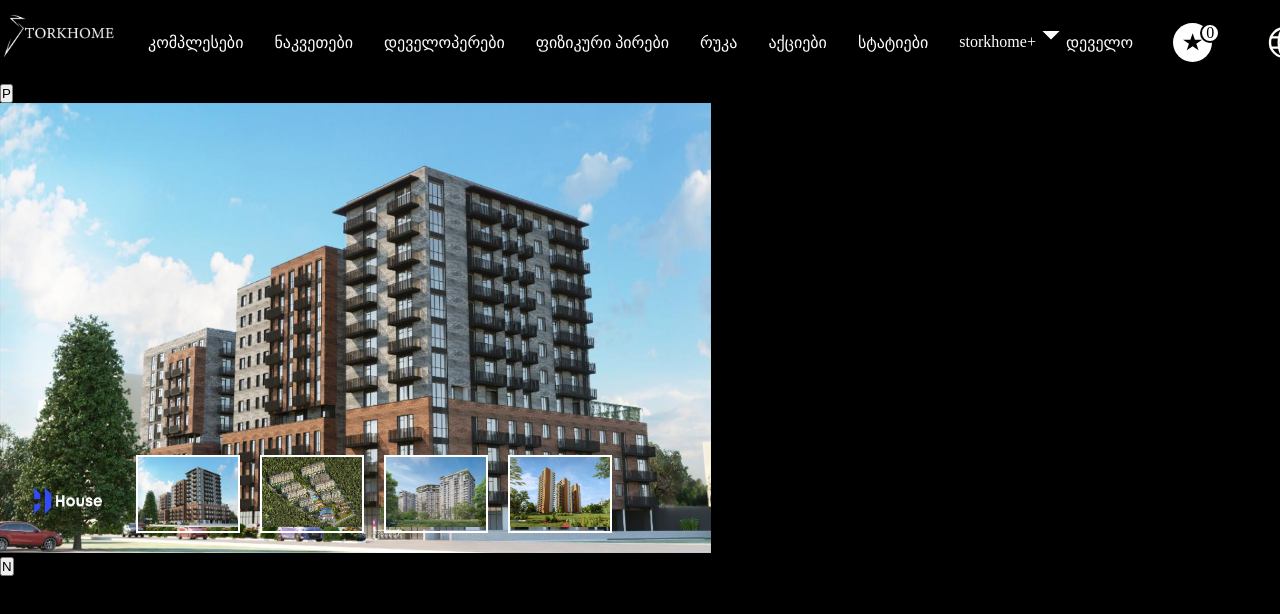
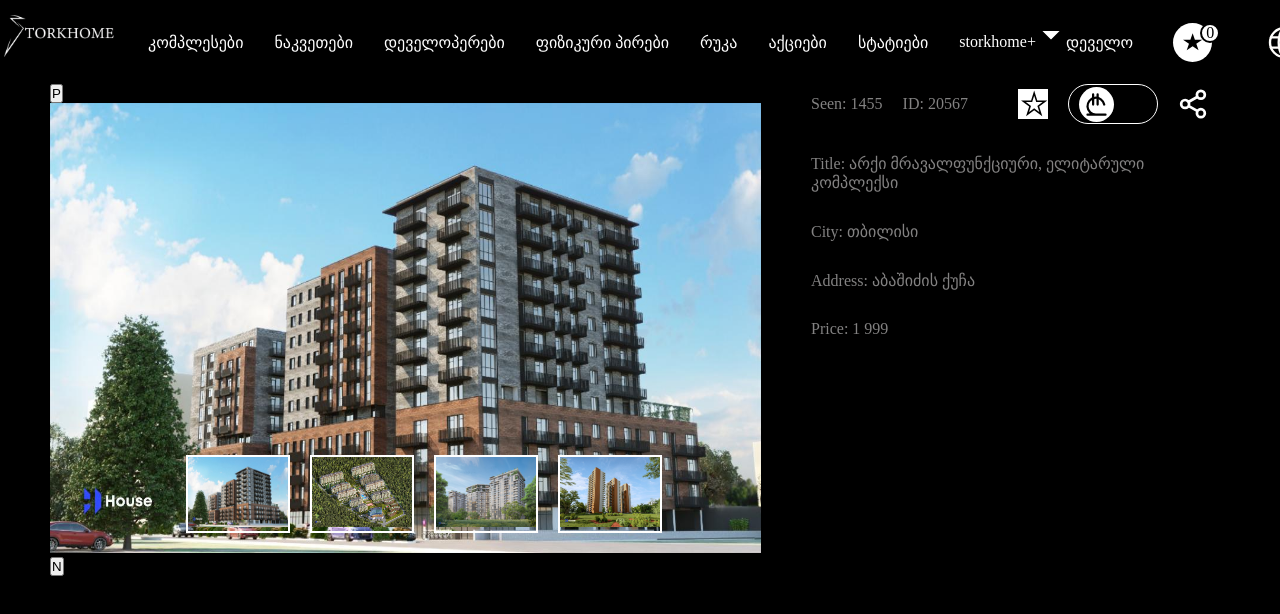
Before and after one commit to PixelPioners-Technologies/elitcity_front, a React (Vite) app: page /eachComplex in a window 1280 px wide. Shown: the top 614 px of the page. Built offline with nearby package versions, Linux system fonts and the light colour scheme; no server answers.

Commit message:
added map for texts

```diff
--- /dev/null
+++ b/src/EachComplexDATA.json
@@ -0,0 +1,20 @@
+[
+  {
+    "seen": 1455,
+    "ID": 20567,
+    "title": "არქი მრავალფუნქციური, ელიტარული კომპლექსი",
+    "city": "თბილისი",
+    "adress": "აბაშიძის ქუჩა",
+    "price": "1 999",
+    "status": "დასრულებული",
+    "space1": "90.54",
+    "space2": "109.15",
+    "flats": 3225,
+    "buildings": 22,
+    "floorStart": -2,
+    "floorEnd": 20,
+    "phoneNumber": 322112112
+
+
+  }
+]
--- a/src/pages/EachComplex.css
+++ b/src/pages/EachComplex.css
@@ -1,12 +1,21 @@
+.eachComplexBox {
+  padding: 0 50px;
+}
+
+.imageAndTextInfos {
+  display: flex;
+  gap: 50px;
+}
+
+.imageSliderBox {
+  display: flex;
+  flex-direction: column;
+  position: relative;
+}
 
 .bigImageBox {
   width: 711px;
 
-}
-.imageSliderBox {
-  display: flex;
-  flex-direction: column;
-  position: relative;
 }
 
 .miniImagesBox {
@@ -35,3 +44,31 @@
 /* .clicked {
   scale: 1.1;
 } */
+
+
+.complexTextsBox {
+  width: 100%;
+  display: flex;
+  flex-direction: column;
+  gap: 30px;
+}
+
+.seenIdFavouriteAndOthersBox {
+  /* color: white; */
+  display: flex;
+  /* justify-content: space-around; */
+  gap: 50px;
+
+
+}
+
+.seenAndIdBox {
+  display: flex;
+  gap: 20px;
+  align-items: center;
+}
+
+.favouriteDollarAndShareBox {
+  display: flex;
+  gap: 20px;
+}
--- a/src/pages/EachComplex.jsx
+++ b/src/pages/EachComplex.jsx
@@ -1,5 +1,14 @@
 import  { useState } from 'react';
 import './EachComplex.css';
+import DATA from '../EachComplexDATA.json';
+import { motion } from "framer-motion";
+import lari from '../assets/lari-svgrepo-com.svg';
+import dollar from '../assets/dollar-svgrepo-com.svg';
+import star from '../assets/Star for Each Complex Page.svg';
+import share from '../assets/ShareImage.svg';
+
+
+
 
 import img1 from '../assets/ComplexesPhotos/0zzz.jpg';
 import img2 from '../assets/ComplexesPhotos/1zz.jpg';
@@ -45,8 +54,18 @@ export default function EachComplex() {
     setWordData(wordSlider);
   };
 
+
+  // for toggle DOllar AND LARI ---==---(START)
+  const [isOn, setIsOn] = useState(false);
+  const toggleSwitch = () => setIsOn(!isOn);
+  // -----===--------(END)
+
+
   return (
-    <div className="each-complex">
+    <div className="eachComplexBox">
+      <div className='imageAndTextInfos'>
+
+      {/* Complexes photos info */}
       <div className='imageSliderBox'>
         <div className='bigImageBox'>
           <button className='btns' onClick={handlePrevious}>P</button>
@@ -74,6 +93,65 @@ export default function EachComplex() {
           ))}
         </div>
       </div>
+        {/* --------- */}
+
+      {/* complex text info */}
+
+      {DATA.map((complex, index) => (
+        <div key={index} className='complexTextsBox'>
+          <div className='seenIdFavouriteAndOthersBox'>
+            <div className='seenAndIdBox'>
+              <p style={{color: '#838282'}} >Seen: {complex.seen}</p>
+              <p style={{color: '#838282'}}>ID: {complex.ID}</p>
+            </div>
+
+            <div className='favouriteDollarAndShareBox'>
+              {/* Star favourite box */}
+                <button className='heartButtons' >
+                  <img src={star} style={{ width: '30px', height: '30px', }} />
+                </button>
+               {/* ----Dollar and Lari Toggle button */}
+               <div className='currencyBox'>
+                  <div className="switch" data-ison={isOn} onClick={toggleSwitch}>
+                    <motion.div className="handle" layout transition={spring}>
+                      <img
+                        src={lari}
+                        alt="Lari Sign"
+                        className={`currency-sign ${isOn ? "active" : ""}`}
+                        />
+                      <img
+                        src={dollar}
+                        alt="Dollar Sign"
+                        className={`currency-sign ${!isOn ? "active" : ""}`}
+                        />
+                    </motion.div>
+                  </div>
+                </div>
+                {/* Share Button */}
+                <button className='heartButtons' >
+                  <img src={share} style={{ width: '30px', height: '30px', }} />
+                </button>
+            </div>
+
+          </div>
+
+
+            <p style={{color: '#838282'}}>Title: {complex.title}</p>
+            <p style={{color: '#838282'}}>City: {complex.city}</p>
+            <p style={{color: '#838282'}}>Address: {complex.adress}</p>
+            <p style={{color: '#838282'}}>Price: {complex.price}</p>
+        </div>
+      ))}
+        {/* ---------- */}
+
+      </div>
     </div>
   );
 }
+
+
+const spring = {
+  type: "spring",
+  stiffness: 100,
+  damping: 30,
+};
```
Also changed, not shown: src/assets/ShareImage.svg (added), src/assets/Star for Each Complex Page.svg (added).
